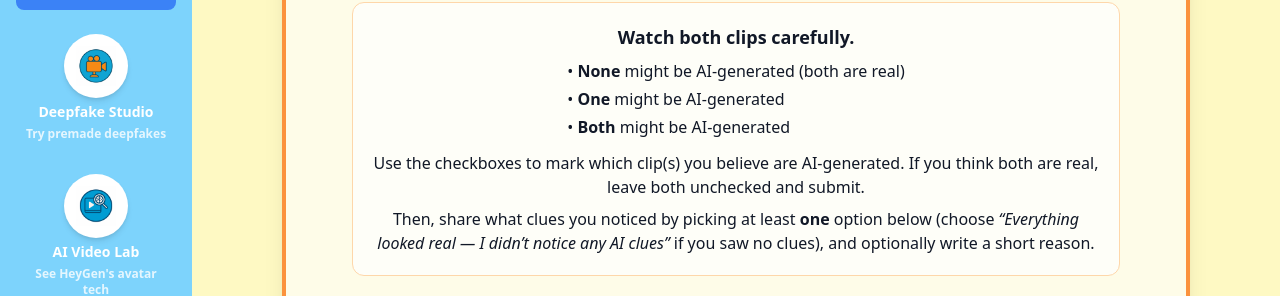
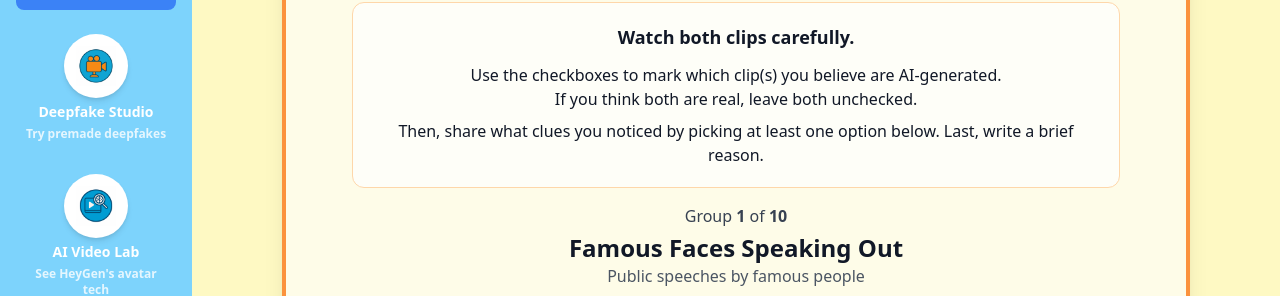
Before and after one commit to NicoletMK/deeplearn-frontend, a React (Vite) app: page / in a window 1280 px wide. Both pictures are taken after typing "Sample", "Sample", "Sample", "Sample" into the empty fields and a click on the button "🚀 Get Started". Shown: the part 198-494 px from the top of the page. Built offline with nearby package versions, Linux system fonts and the light colour scheme; no server answers.

Commit message:
Add 'improved instructions

```diff
--- a/src/components/DetectiveMode.jsx
+++ b/src/components/DetectiveMode.jsx
@@ -223,22 +223,16 @@ export default function DetectiveMode({ videoPairs, session = "pre", onComplete
           {sessionTitle}
         </h1>
 
-        {/* Centered, easy-to-read instructions */}
         <div className="max-w-3xl mx-auto">
           <div className="bg-white/70 border border-orange-200 rounded-xl p-4 md:p-5 text-gray-900">
             <p className="text-lg font-semibold">Watch both clips carefully.</p>
-            <ul className="mt-2 space-y-1 text-left mx-auto w-fit text-sm md:text-base">
-              <li>• <strong>None</strong> might be AI-generated (both are real)</li>
-              <li>• <strong>One</strong> might be AI-generated</li>
-              <li>• <strong>Both</strong> might be AI-generated</li>
-            </ul>
             <p className="mt-3 text-sm md:text-base">
-              Use the checkboxes to mark which clip(s) you believe are AI-generated.
-              If you think both are real, leave both unchecked and submit.
+              Use the checkboxes to mark which clip(s) you believe are AI-generated.<br />
+              If you think both are real, leave both unchecked.
             </p>
             <p className="mt-2 text-sm md:text-base">
-              Then, share what clues you noticed by picking at least <strong>one</strong> option below
-              (choose <em>“{EVERYTHING_REAL}”</em> if you saw no clues), and optionally write a short reason.
+              Then, share what clues you noticed by picking at least one option below.
+              Last, write a brief reason.
             </p>
           </div>
         </div>
```
